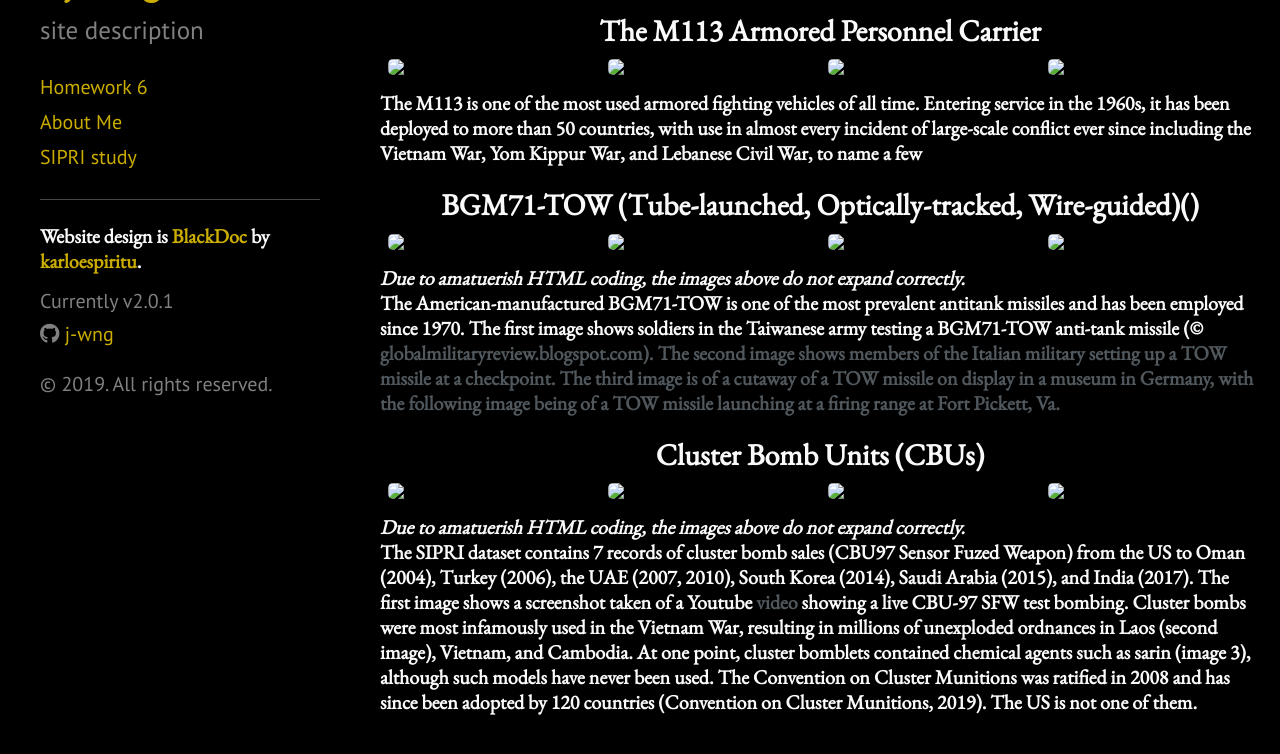
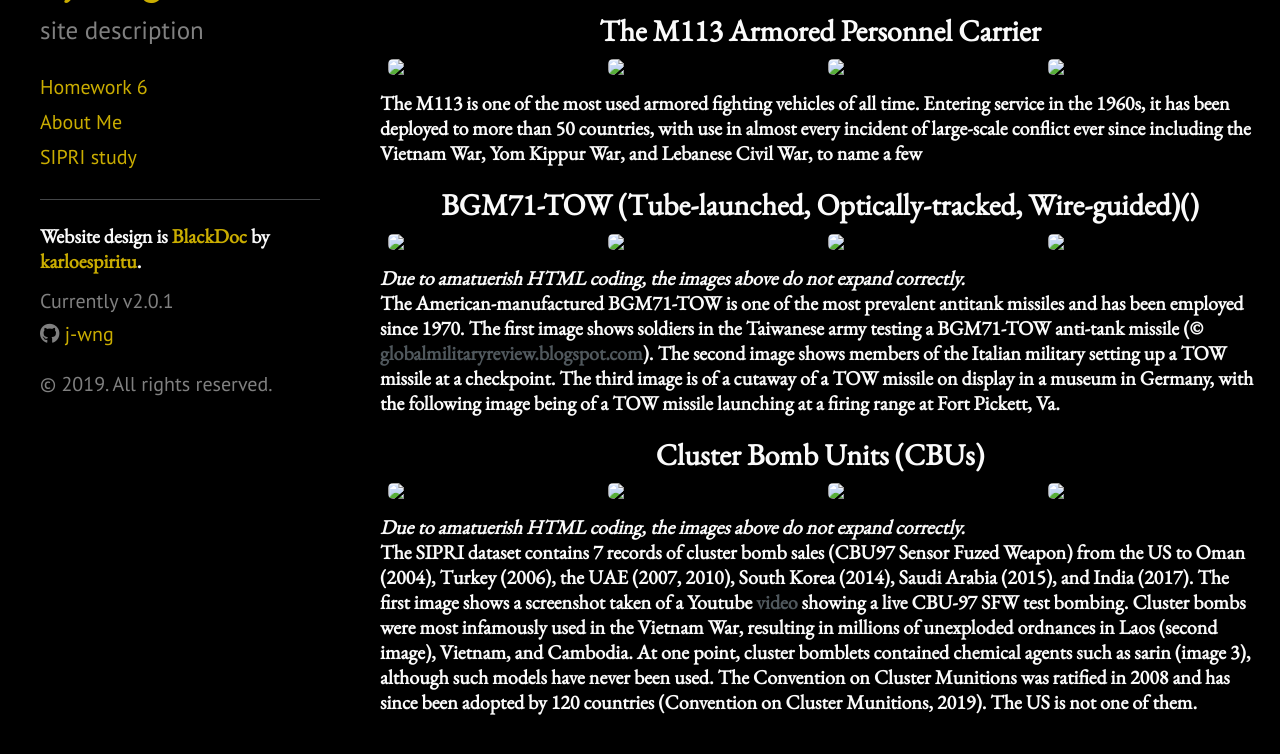
Before and after one commit to j-wng/j-wng.github.io, a Jekyll site: the page built from gallery.html, in a window 1280 px wide and 900 px high, scrolled down 511 px, cut to the strip 95-849 px from the top of the window. Built offline with Jekyll 4.4.1, drawn with Linux system fonts in a browser that asks for light colours; nearby versions of some CDN libraries; part of the change alters nothing that is shown.

```diff
--- a/gallery.html
+++ b/gallery.html
@@ -335,7 +335,7 @@ img.hover-shadow {
 </div>
 
   <h5><i>Due to amatuerish HTML coding, the images above do not expand correctly.</i><br>
-  The American-manufactured BGM71-TOW is one of the most prevalent antitank missiles and has been employed since 1970. The first image shows soldiers in the Taiwanese army testing a BGM71-TOW anti-tank missile (© <a href="http://globalmilitaryreview.blogspot.com/2011/06/taiwanese-army-tests-bgm-71-tow-anti.html">globalmilitaryreview.blogspot.com). The second image shows members of the Italian military setting up a TOW missile at a checkpoint. The third image is of a cutaway of a TOW missile on display in a museum in Germany, with the following image being of a TOW missile launching at a firing range at Fort Pickett, Va.</h5>
+  The American-manufactured BGM71-TOW is one of the most prevalent antitank missiles and has been employed since 1970. The first image shows soldiers in the Taiwanese army testing a BGM71-TOW anti-tank missile (© <a href="http://globalmilitaryreview.blogspot.com/2011/06/taiwanese-army-tests-bgm-71-tow-anti.html">globalmilitaryreview.blogspot.com</a>). The second image shows members of the Italian military setting up a TOW missile at a checkpoint. The third image is of a cutaway of a TOW missile on display in a museum in Germany, with the following image being of a TOW missile launching at a firing range at Fort Pickett, Va.</h5>
 
 <body>
 <h2 style="text-align:center">Cluster Bomb Units (CBUs)</h2>
```
